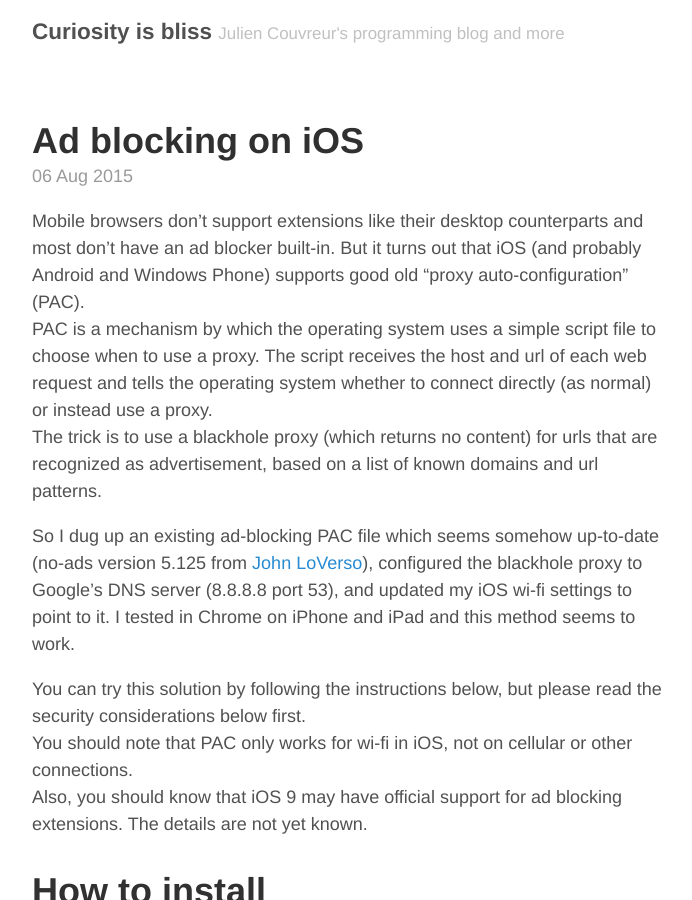
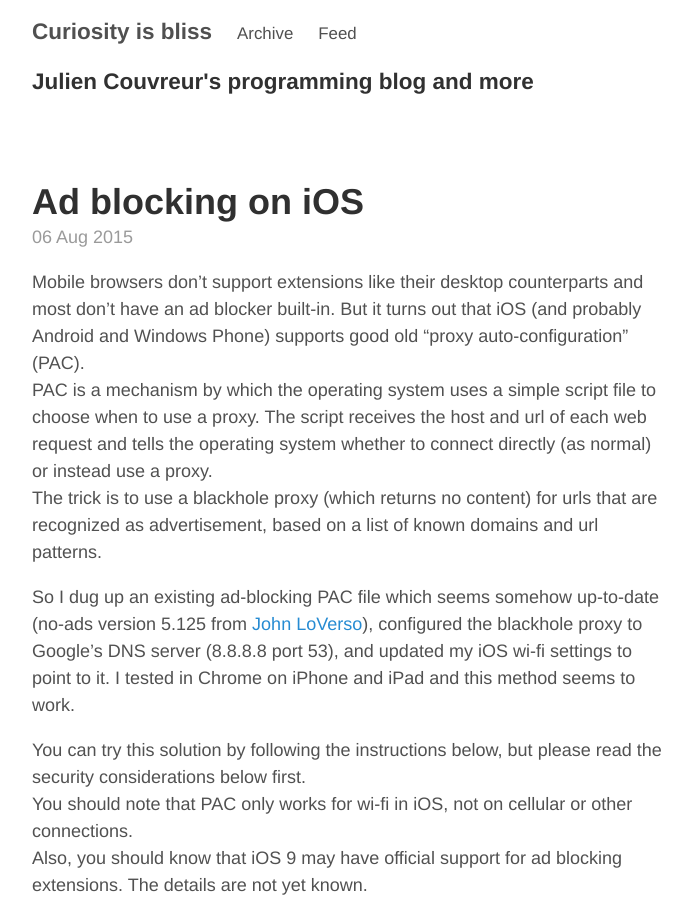
Before and after one commit to jcouv/jcouv.github.io, a Jekyll site: the page built from index.html, in a window 1280 px wide and 900 px high. Shown: the whole window, without its empty margins (293-985 px from the left). Built offline with Jekyll 4.4.1, drawn with Linux system fonts in a browser that asks for light colours; the list of posts is cut into pages by our own code.

Commit message:
Adding page list

```diff
--- a/_layouts/default.html
+++ b/_layouts/default.html
@@ -10,8 +10,14 @@
       <header class="masthead">
         <h3 class="masthead-title">
           <a href="{{ site.baseurl }}/" title="Home">{{ site.title }}</a>
-          <small>{{ site.tagline }}</small>
+
+            {% for page in site.pages_list %}
+            &nbsp;&nbsp;&nbsp;<small><a href="{{ page[1]  }}">{{ page[0] }}</a></small>
+            {% endfor %}
         </h3>
+        <h2>
+            <small>{{ site.tagline }}</small>
+        </h2>
       </header>
 
       <main>
```
